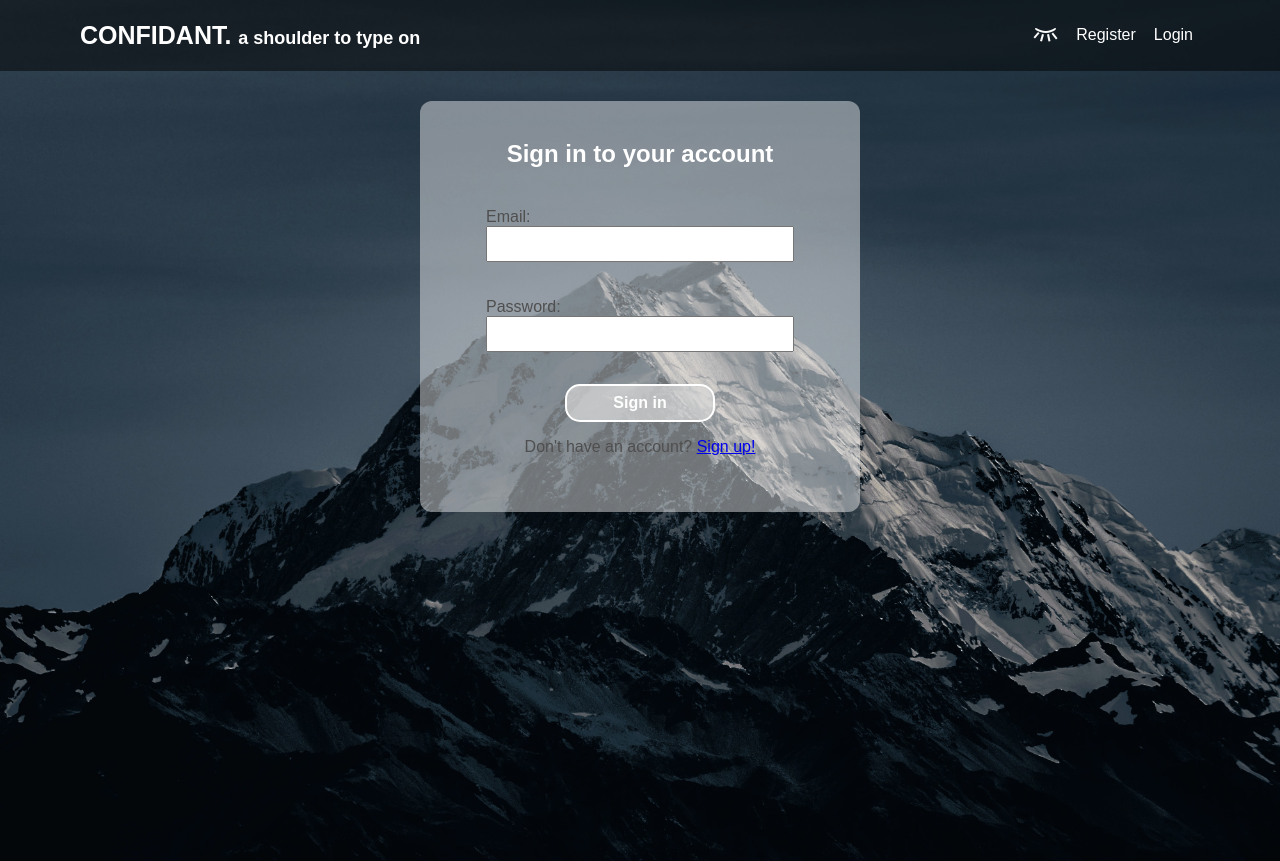
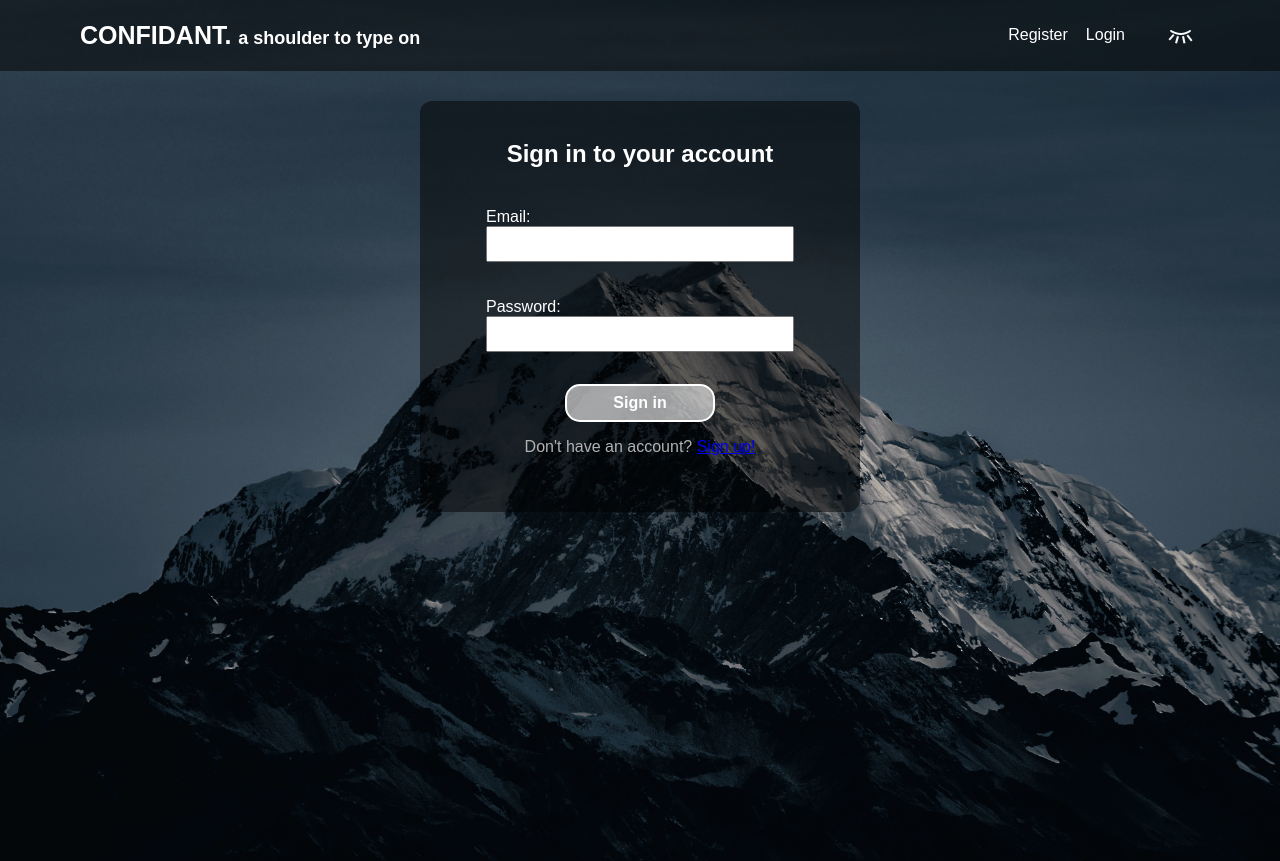
Before and after one commit to Ekfman/e-journal, a React (Create React App) app: page / in a window 1280 px wide. Shown: the top 861 px of the page. Built offline with nearby package versions, Linux system fonts and the light colour scheme; no server answers.

Commit message:
login and register darkmode css and allEntries use effect

```diff
--- a/src/components/App.css
+++ b/src/components/App.css
@@ -30,7 +30,7 @@ left: 0;
 
 }
 
-@media screen and (max-width: 1024px) {
+/* @media screen and (max-width: 1024px) {
   .app {
     left: 50%;
     margin-left: -512px;
@@ -39,7 +39,7 @@ left: 0;
     left: 50%;
     margin-left: -512px;
   }
-}
+} */
 
 .calendar-container{
   margin-top: 50px;
@@ -49,7 +49,7 @@ left: 0;
 
 .calendar-container-dark{
   margin-top: 50px;
-  background-color: rgb(114 114 114 / 44%);
+  background-color: rgba(0, 0, 0, 0.489);
   width: 80%;
 }
 
@@ -148,6 +148,20 @@ left: 0;
   display: flex;
   flex-direction: column;
   align-items: left;
+ }
+
+ .registerForm-dark {
+  display: flex;
+  flex-direction: column;
+  align-items: left;
+ }
+
+ .registerForm-dark div {
+  color: rgb(178, 178, 178);
+ }
+
+ .registerForm-dark label {
+  color: white;
  }
 
  .form-container{
@@ -280,11 +294,6 @@ left: 0;
   align-items: center;
  }
 
- .navbar :focus{
-  padding-bottom: 5px;
-  border-bottom: 1.5px solid rgba(255, 255, 255, 0.616);
- }
-
 .navbarLinks{
   color: white;
   margin: 3px;
@@ -300,11 +309,10 @@ left: 0;
 
 .navbarLinks img {
   padding-top: 3px;
-  /* border: 2px solid white; */
 }
 
 .mode-dark{
-  padding-top: 5px;
+  margin-top: 3px;
   width: 50%;
 }
 
@@ -320,8 +328,8 @@ left: 0;
 }
 
 .navbar a:hover, .dropdown:hover .dropbtn {
-  padding-bottom: 5px;
-  border-bottom: 1.5px solid rgba(255, 255, 255, 0.616);
+  text-decoration: underline;
+  text-underline-offset: 6px;
 }
 
 .dropdown-content {
@@ -382,6 +390,10 @@ left: 0;
   margin-top: 30px;
 }
 
+.singleEntryContainer div{
+  font-family: 'Barlow Condensed', sans-serif !important;;
+}
+
 .singleEntryContainer-dark{
   background-color: rgba(0, 0, 0, 0.489);
   border-radius: 12px;
@@ -427,7 +439,20 @@ left: 0;
   width: 400px;
  margin-top: 30px;
  height: auto;
- font-family: Arial, Helvetica, sans-serif;
+ font-family: 'Barlow Condensed', sans-serif;}
+
+.registerContainer-dark{
+  background-color: rgba(0, 0, 0, 0.489);
+  border-radius: 12px;
+  padding: 20px;
+  margin-bottom: 15px;
+  color:  rgb(80, 79, 79);
+  display: flex;
+  flex-direction: column;
+  width: 400px;
+ margin-top: 30px;
+ height: auto;
+ font-family: 'Barlow Condensed', sans-serif;
 }
 
 .singleEntryContainer button{
@@ -496,6 +521,27 @@ left: 0;
   color: rgb(80, 79, 79);
   margin-bottom: 10px;
   margin-top: 12px;
+}
+
+.allEntryContent-dark{
+  height: auto;
+  border-radius: 5px;
+  background-color: rgb(88 90 98 / 75%);
+  padding-left: 10px;
+  padding-right: 10px;
+  color: rgb(80, 79, 79);
+  margin-bottom: 10px;
+  margin-top: 12px;
+}
+
+.allEntryContent-dark p {
+  color: rgb(255, 255, 255);
+  font-family: 'Barlow Condensed', sans-serif
+}
+
+.allEntryContent-dark h2 {
+  color: rgb(255, 255, 255);
+  font-family: 'Barlow Condensed', sans-serif
 }
 
 .createDate{
--- a/src/components/App.js
+++ b/src/components/App.js
@@ -48,7 +48,7 @@ function App() {
   }, []);
 
 
-  const getAllEntriesByUser = async () => {
+  const getAllEntriesByUser = async (token) => {
     try {
       let entries = await callApi({
         path: "/entries",
@@ -68,8 +68,8 @@ function App() {
   };
 
   useEffect(() => {
-    getAllEntriesByUser();
-  }, []);
+    getAllEntriesByUser(token);
+  }, [token]);
 
   useEffect(() => {
     setCurrentDate(stringifyCurrentDate());
@@ -82,9 +82,9 @@ function App() {
   const handleLogout = () => {
     localStorage.removeItem("token");
     navigate("/");
-    window.location.reload(false);
+    window.location.reload(false); //put in useEffect instead
   };
-  console.log('darkMode :>> ', darkMode);
+  console.log('allEntries :>> ', allEntries);
   return (
     <div className={darkMode ? "app-dark" : "app"}>
       <nav className={darkMode ? "navbarContainer-dark" : "navbarContainer"}>
@@ -96,13 +96,6 @@ function App() {
         <ul className="navbar">
           {!token ? (
             <>
-            <li className="navbarLinks" onClick={modeHandler}>
-              {darkMode ? (
-                <img className="mode-dark" alt="light mode" src={require("./assets/closed_eye.png")}></img>
-              ) : (
-                <img className="mode" alt="light mode" src={require("./assets/open_eye.png")}></img>
-              )}
-              </li>
               <li>
                 <Link className="navbarLinks" to="/register">
                   Register
@@ -112,6 +105,13 @@ function App() {
                 <Link className="navbarLinks" to="/">
                   Login
                 </Link>
+              </li>
+              <li className="navbarLinks" onClick={modeHandler}>
+              {darkMode ? (
+                <img className="mode-dark" alt="light mode" src={require("./assets/closed_eye.png")}></img>
+              ) : (
+                <img className="mode" alt="light mode" src={require("./assets/open_eye.png")}></img>
+              )}
               </li>
             </>
           ) : (
@@ -131,9 +131,6 @@ function App() {
                   All Entries
                 </Link>
               </li>
-              <li className="navbarLinks" onClick={modeHandler}>
-                Mode
-              </li>
               <li>
                 <Link
                   className="navbarLinks"
@@ -143,19 +140,15 @@ function App() {
                   Logout
                 </Link>
               </li>
+              <li className="navbarLinks" onClick={modeHandler}>
+              {darkMode ? (
+                <img className="mode-dark" alt="light mode" src={require("./assets/closed_eye.png")}></img>
+              ) : (
+                <img className="mode" alt="light mode" src={require("./assets/open_eye.png")}></img>
+              )}
+              </li>
             </>
           )}
-          {/* <li>
-          <button className="dropbtn">
-            Customize
-            <i className="fa fa-caret-down"></i>
-          </button>
-          <div className="dropdown-content">
-            <button>Dreamy</button>
-            <button>Sleek</button>
-            <button>Clean</button>
-          </div>
-            </li> */}
         </ul>
       </nav>
       <Routes>
@@ -165,9 +158,9 @@ function App() {
         ></Route>
         <Route
           path="/register"
-          element={<Register setToken={setToken} />}
+          element={<Register setToken={setToken} darkMode={darkMode}/>}
         ></Route>
-        <Route path="/" element={<Login setToken={setToken} />}></Route>
+        <Route path="/" element={<Login setToken={setToken} darkMode={darkMode} />}></Route>
         <Route
           path="/newEntry"
           element={
@@ -193,7 +186,7 @@ function App() {
         <Route
           path="/entries/entry/:id"
           element={
-            <EntryById allEntries={allEntries} currentDate={currentDate}/>
+            <EntryById allEntries={allEntries} currentDate={currentDate} darkMode={darkMode}/>
           }
         ></Route>
       </Routes>
--- a/src/components/EntryById.js
+++ b/src/components/EntryById.js
@@ -2,7 +2,7 @@ import { useState, useEffect } from "react";
 import { useNavigate, useParams } from "react-router-dom";
 import { callApi } from "../api/utils";
 
-const EntryById = ({ allEntries, currentDate }) => {
+const EntryById = ({ allEntries, currentDate, darkMode }) => {
   const [renderEntry, setRenderEntry] = useState({});
   const [editEntryButton, setEditEntryButton] = useState(false);
 
@@ -112,10 +112,10 @@ const EntryById = ({ allEntries, currentDate }) => {
 
   return (
     <div className="container">
-      <div className="singleEntryContainer">
+      <div className={darkMode ? "singleEntryContainer-dark" : "singleEntryContainer"}>
         {!editEntryButton ? (
           <>
-            <div className="allEntryContent">
+            <div className={darkMode ? "allEntryContent-dark" : "allEntryContent"}>
               <h2 className="entryTitle">{renderEntry.title}</h2>
               <p>{createEventDateDisplay()}</p>
               <p>{renderEntry.content}</p>
--- a/src/components/Login.js
+++ b/src/components/Login.js
@@ -2,7 +2,7 @@ import { callApi } from "../api/utils";
 import { useState } from "react";
 import { useNavigate } from "react-router-dom";
 
-const Login = ({ setToken }) => {
+const Login = ({ setToken, darkMode }) => {
   const [email, setEmail] = useState("");
   const [password, setPassword] = useState("");
   const navigate = useNavigate();
@@ -27,12 +27,12 @@ const Login = ({ setToken }) => {
   };
   return (
     <div className="container">
-      <div className="registerContainer">
+      <div className={darkMode ? "registerContainer-dark" : "registerContainer"}>
         <h2 className="registerHeader">
           <center>Sign in to your account</center>
         </h2>
         <div className="regFormContainer">
-          <form className="registerForm">
+          <form className={darkMode ? "registerForm-dark" :"registerForm"}>
             <label className="registerLabels">Email:</label>
             <input
               className="inputField"
--- a/src/components/Register.js
+++ b/src/components/Register.js
@@ -2,7 +2,7 @@ import { useState } from "react";
 import { useNavigate } from "react-router-dom";
 import { callApi } from "../api/utils";
 
-const Register = ({ setToken }) => {
+const Register = ({ setToken, darkMode }) => {
   const [email, setEmail] = useState("");
   const [password, setPassword] = useState("");
   const [matchPassword, setMatchPassword] = useState("");
@@ -35,12 +35,12 @@ const Register = ({ setToken }) => {
 
   return (
     <div className="container">
-      <div className="registerContainer">
+      <div className={darkMode ? "registerContainer-dark" : "registerContainer"}>
         <h2 className="registerHeader">
           <center>Create your account</center>
         </h2>
         <div className="regFormContainer">
-          <form className="registerForm">
+          <form className={darkMode ? "registerForm-dark" :"registerForm"}>
             <label className="registerLabels">Enter Email:</label>
             <input
               className="inputField"
@@ -80,7 +80,7 @@ const Register = ({ setToken }) => {
                 Create Account
               </button>
               <p>
-                Already registered? <a href="/login">Sign in!</a>
+                Already registered? <a href="/">Sign in!</a>
               </p>
             </div>
           </form>
```
